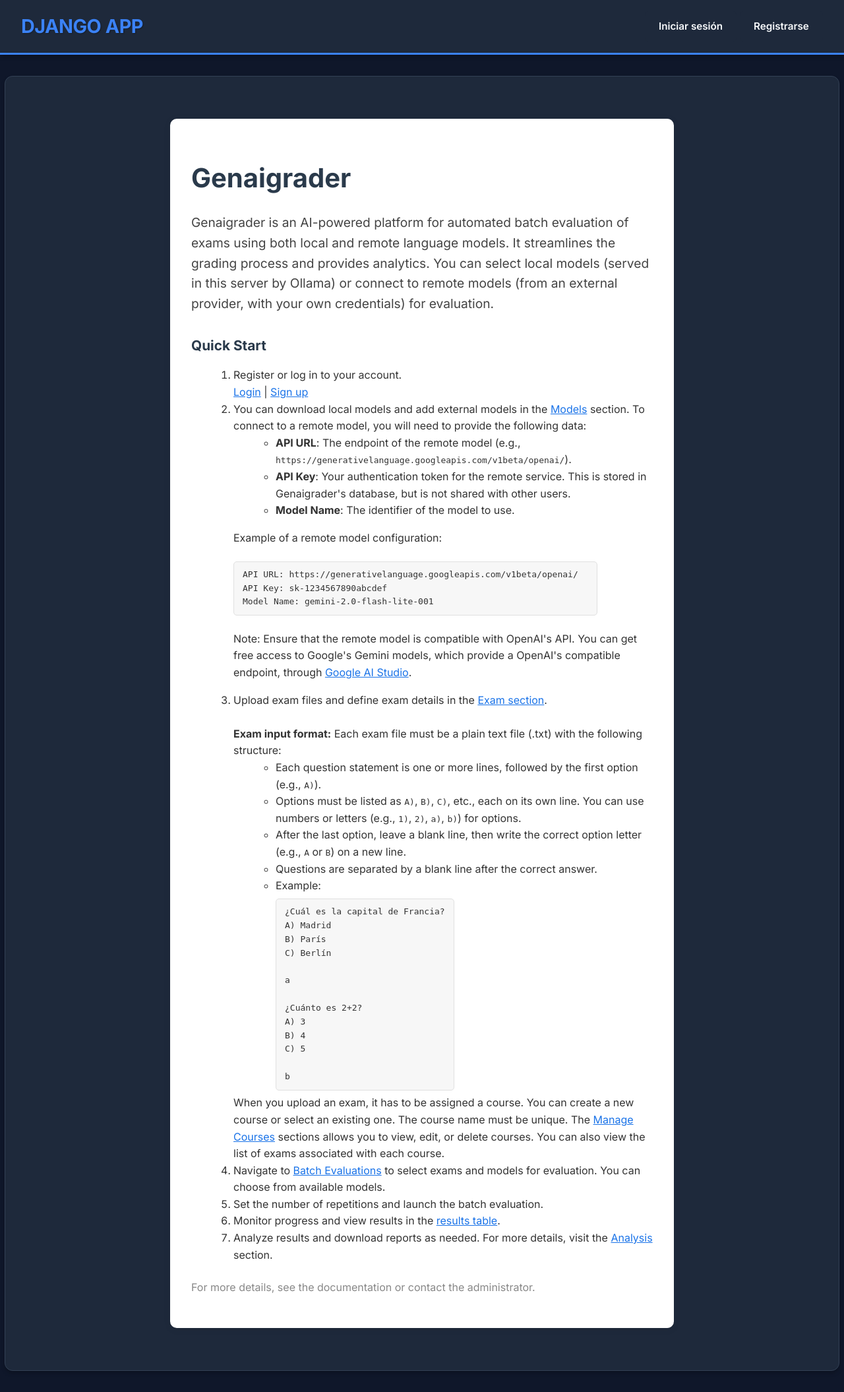
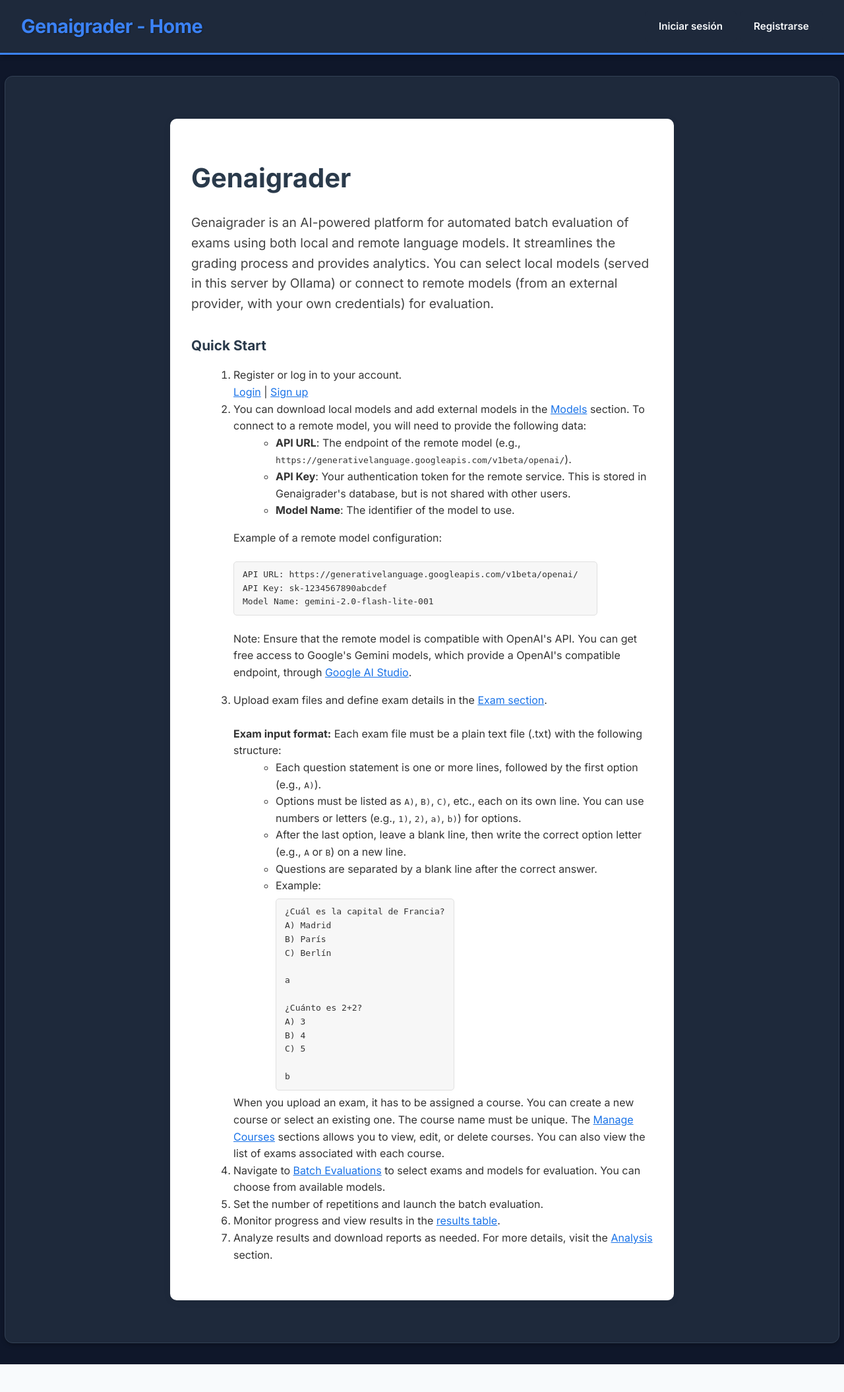
Before and after one commit to victor992992/genaigrader, a Django app: template genaigrader/templates/home.html in a window 1280 px wide. Shown: the whole page at 66% size. After the commit the page ends 2068 px from the top, so only its background shows below. Run offline with Django 3.2, Linux system fonts and the light colour scheme; the template is opened without the code that fills it, so the values that code supplies are empty.

Commit message:
Fix minor issues in the home page and remove uppercase from the title

```diff
--- a/genaigrader/templates/home.html
+++ b/genaigrader/templates/home.html
@@ -1,6 +1,8 @@
 {% extends 'base.html' %}
 {% load static %}
 {% block title %}Genaigrader - Home{% endblock %}
+{% block header %}Genaigrader - Home{% endblock %}
+
 {% block content %}
 <div class="home-container">
   <h1 class="home-title">Genaigrader</h1>
@@ -56,7 +58,6 @@ b
     <li>Monitor progress and view results in the <a href="/batch-evaluations/" class="home-link">results table</a>.</li>
     <li>Analyze results and download reports as needed. For more details, visit the <a href="/analysis/" class="home-link">Analysis</a> section.</li>
   </ol>
-  <p class="home-note">For more details, see the documentation or contact the administrator.</p>
 </div>
 {% endblock %}
 
--- a/static/css/base.css
+++ b/static/css/base.css
@@ -42,7 +42,6 @@ body {
   color: var(--primary-color);
   font-weight: 700;
   letter-spacing: -0.5px;
-  text-transform: uppercase;
   text-shadow: 1px 1px 2px rgba(0,0,0,0.3);
 }
 
```
